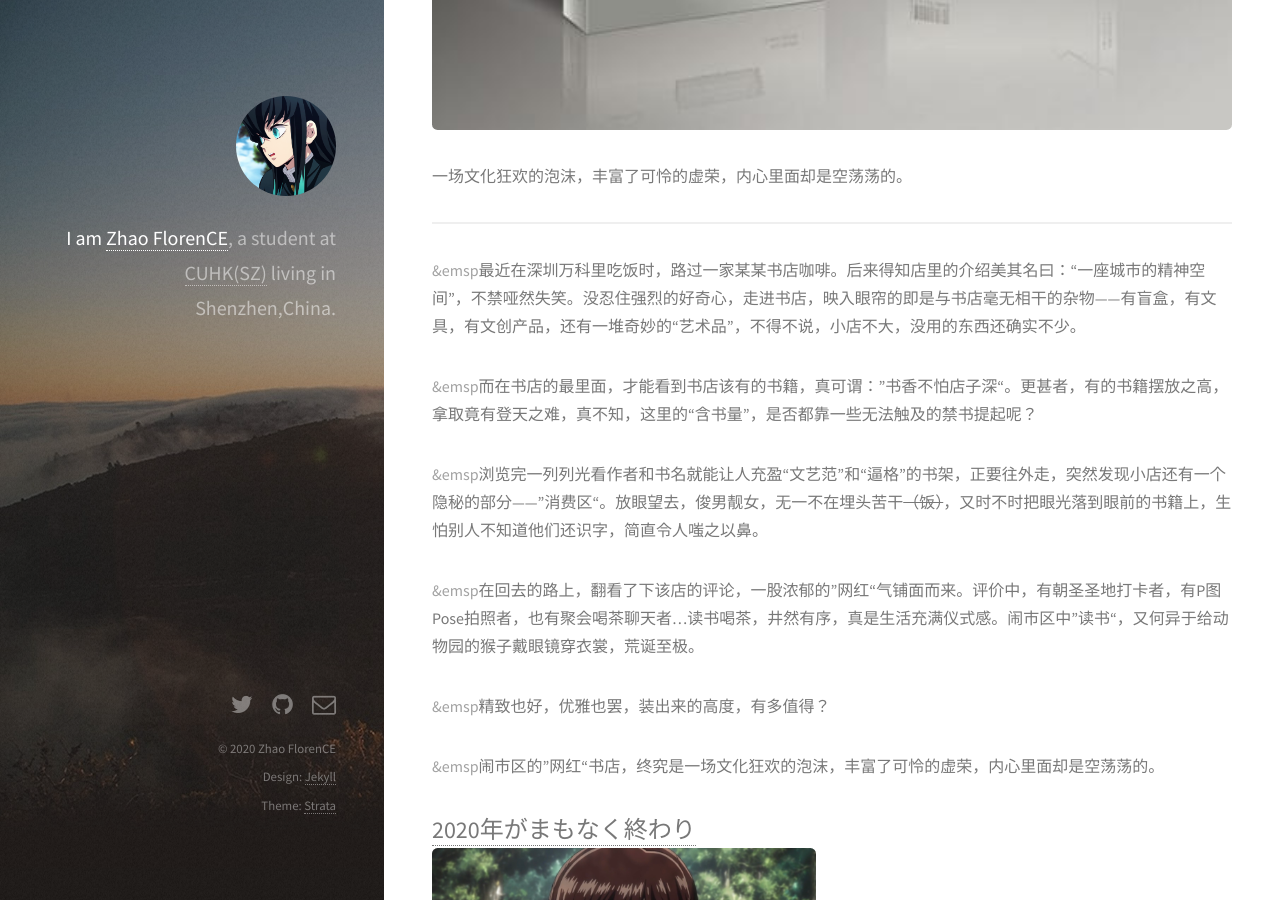
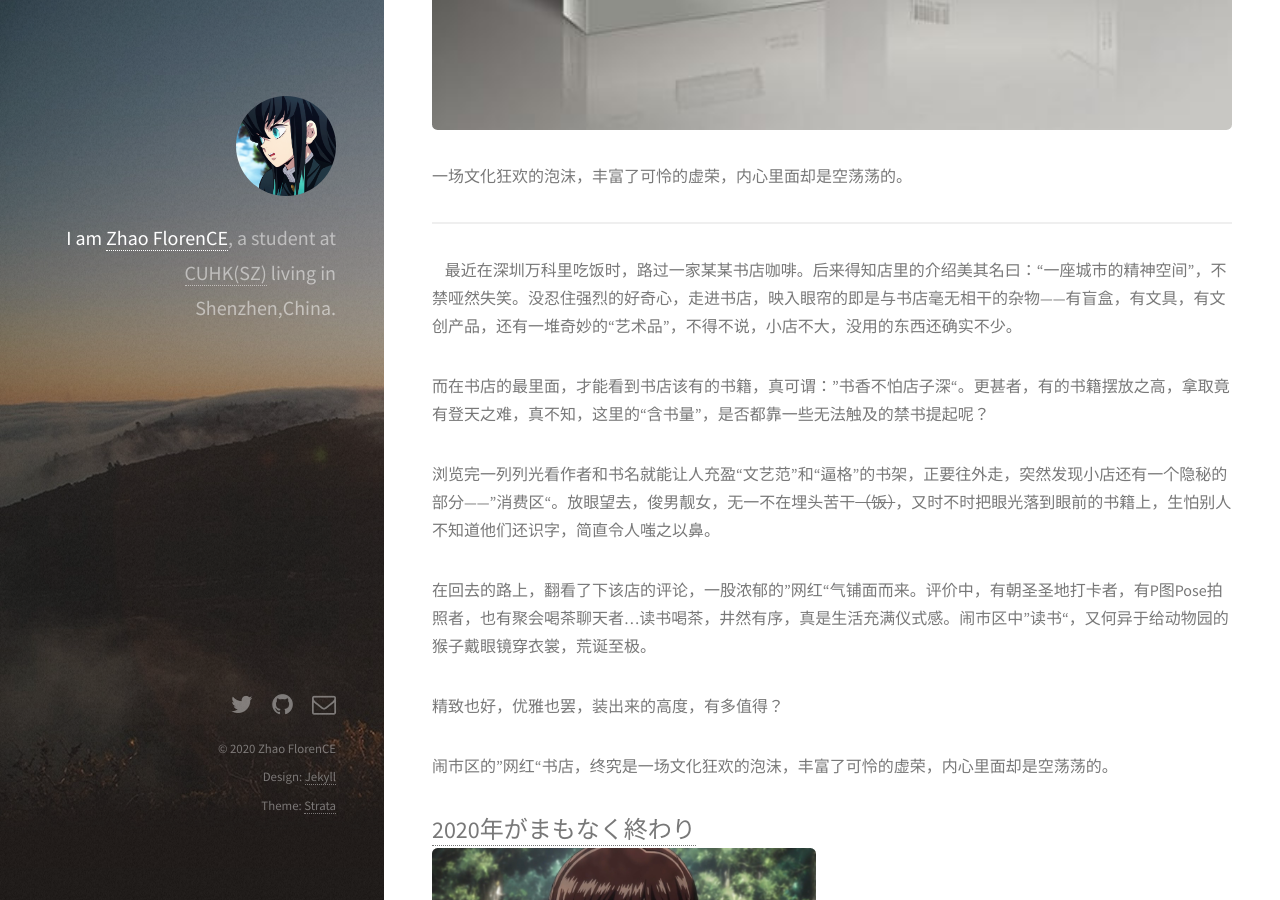
Before and after one commit to as3ert/blog, a Jekyll site: the page built from _posts/2021-01-01-当你在餐厅一样的书店读书，你在想什么？.md, in a window 1280 px wide and 900 px high, scrolled down 646 px. Built offline with Jekyll 4.4.1, drawn with Linux system fonts in a browser that asks for light colours; nearby versions of some CDN libraries.

Commit message:
2021-01-01 16:17:37

```diff
--- a/_posts/2021-01-01-当你在餐厅一样的书店读书，你在想什么？.md
+++ b/_posts/2021-01-01-当你在餐厅一样的书店读书，你在想什么？.md
@@ -10,14 +10,14 @@ date: 2021-01-01 15:08:00
 
 ***
 
-&emsp**最近在深圳万科里吃饭时，路过一家某某书店咖啡。后来得知店里的介绍美其名曰：“一座城市的精神空间”，不禁哑然失笑。没忍住强烈的好奇心，走进书店，映入眼帘的即是与书店毫无相干的杂物——有盲盒，有文具，有文创产品，还有一堆奇妙的“艺术品”，不得不说，小店不大，没用的东西还确实不少。**
+**&nbsp;&nbsp;&nbsp;&nbsp;最近在深圳万科里吃饭时，路过一家某某书店咖啡。后来得知店里的介绍美其名曰：“一座城市的精神空间”，不禁哑然失笑。没忍住强烈的好奇心，走进书店，映入眼帘的即是与书店毫无相干的杂物——有盲盒，有文具，有文创产品，还有一堆奇妙的“艺术品”，不得不说，小店不大，没用的东西还确实不少。**
 
-&emsp**而在书店的最里面，才能看到书店该有的书籍，真可谓：”书香不怕店子深“。更甚者，有的书籍摆放之高，拿取竟有登天之难，真不知，这里的“含书量”，是否都靠一些无法触及的禁书提起呢？**
+**而在书店的最里面，才能看到书店该有的书籍，真可谓：”书香不怕店子深“。更甚者，有的书籍摆放之高，拿取竟有登天之难，真不知，这里的“含书量”，是否都靠一些无法触及的禁书提起呢？**
 
-&emsp**浏览完一列列光看作者和书名就能让人充盈“文艺范”和“逼格”的书架，正要往外走，突然发现小店还有一个隐秘的部分——”消费区“。放眼望去，俊男靓女，无一不在埋头苦干~~（饭）~~，又时不时把眼光落到眼前的书籍上，生怕别人不知道他们还识字，简直令人嗤之以鼻。**
+**浏览完一列列光看作者和书名就能让人充盈“文艺范”和“逼格”的书架，正要往外走，突然发现小店还有一个隐秘的部分——”消费区“。放眼望去，俊男靓女，无一不在埋头苦干~~（饭）~~，又时不时把眼光落到眼前的书籍上，生怕别人不知道他们还识字，简直令人嗤之以鼻。**
 
-&emsp**在回去的路上，翻看了下该店的评论，一股浓郁的”网红“气铺面而来。评价中，有朝圣圣地打卡者，有P图Pose拍照者，也有聚会喝茶聊天者…读书喝茶，井然有序，真是生活充满仪式感。闹市区中”读书“，又何异于给动物园的猴子戴眼镜穿衣裳，荒诞至极。**
+**在回去的路上，翻看了下该店的评论，一股浓郁的”网红“气铺面而来。评价中，有朝圣圣地打卡者，有P图Pose拍照者，也有聚会喝茶聊天者…读书喝茶，井然有序，真是生活充满仪式感。闹市区中”读书“，又何异于给动物园的猴子戴眼镜穿衣裳，荒诞至极。**
 
-&emsp**精致也好，优雅也罢，装出来的高度，有多值得？**
+**精致也好，优雅也罢，装出来的高度，有多值得？**
 
-&emsp**闹市区的”网红“书店，终究是一场文化狂欢的泡沫，丰富了可怜的虚荣，内心里面却是空荡荡的。**
+**闹市区的”网红“书店，终究是一场文化狂欢的泡沫，丰富了可怜的虚荣，内心里面却是空荡荡的。**
```
